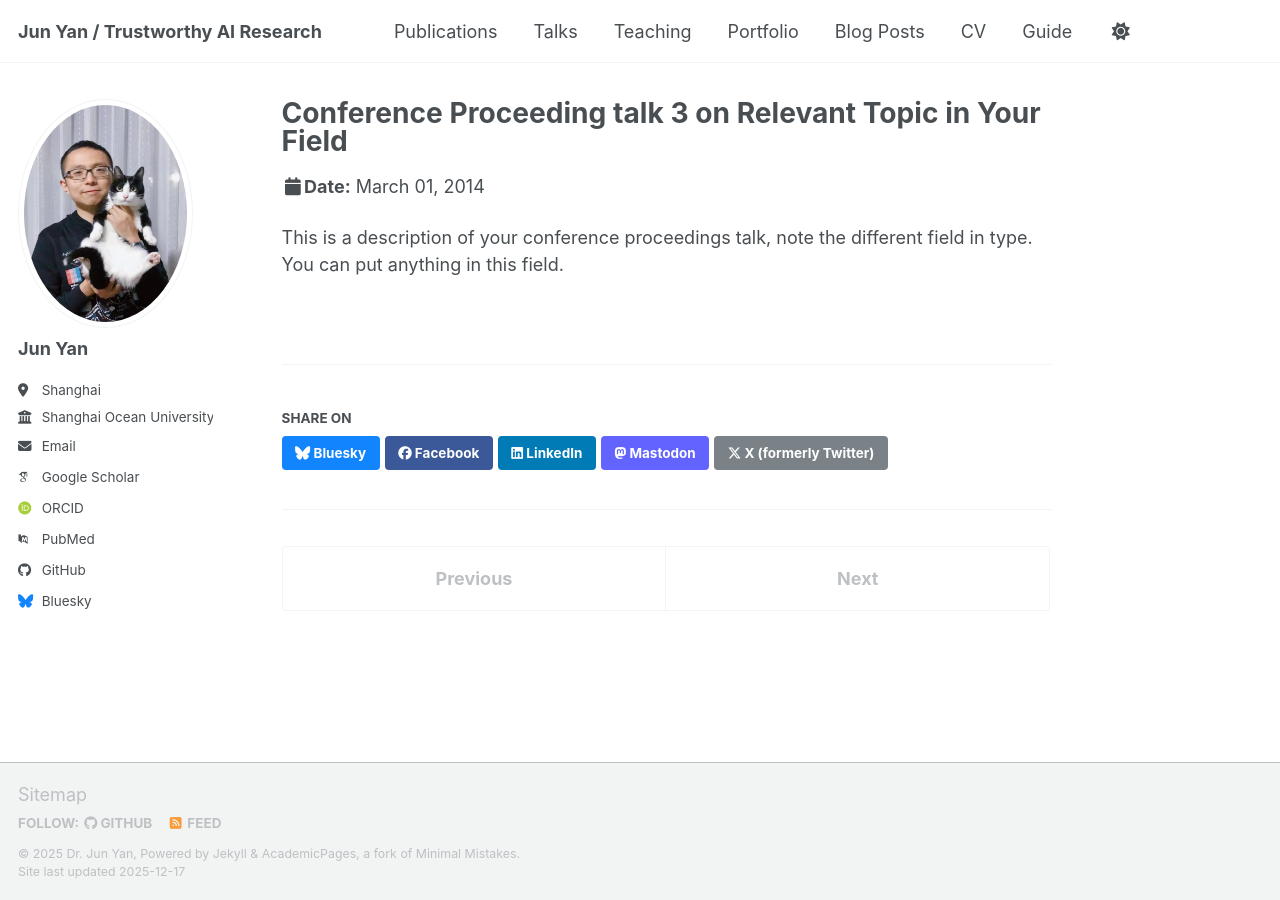
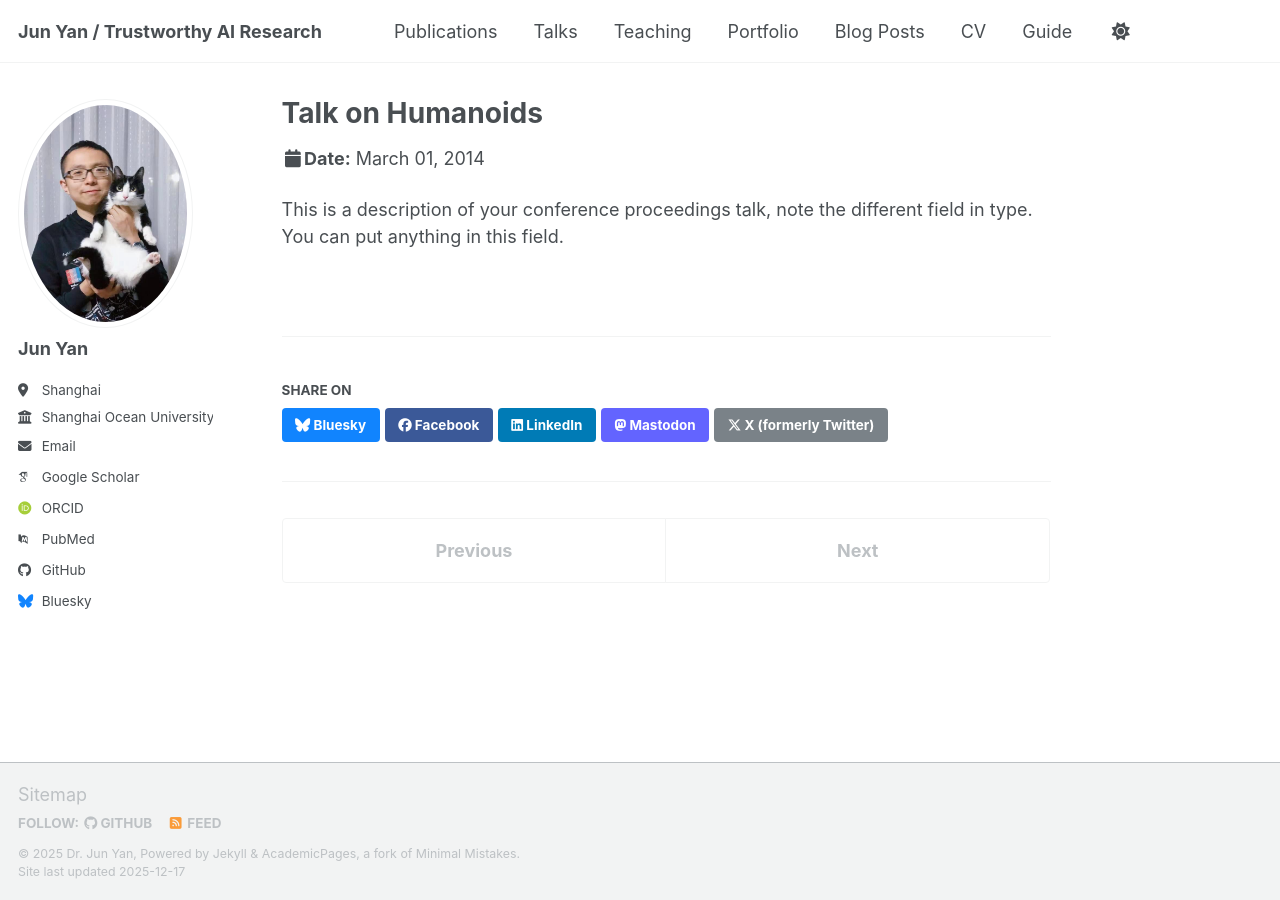
Before and after one commit to momo1986/momo1986.github.io, a Jekyll site: the page built from _talks/2014-03-01-talk-3.md, in a window 1280 px wide. Built offline with Jekyll 4.4.1, drawn with Linux system fonts in a browser that asks for light colours; some web fonts are replaced; a script bundle is joined from its source files by our own code; library files that are not in the unit come from our copies.

Commit message:
Update talk details for Conference Proceeding talk 3

```diff
--- a/_talks/2014-03-01-talk-3.md
+++ b/_talks/2014-03-01-talk-3.md
@@ -1,11 +1,11 @@
 ---
-title: "Conference Proceeding talk 3 on Relevant Topic in Your Field"
+title: "Talk on Humanoids"
 collection: talks
 type: "Conference proceedings talk"
 permalink: /talks/2014-03-01-talk-3
-venue: "Testing Institute of America 2014 Annual Conference"
+venue: "Training for public functionaries"
 date: 2014-03-01
-location: "Los Angeles, CA, USA"
+location: "Shangyu, Shaoxing, China"
 ---
 
 This is a description of your conference proceedings talk, note the different field in type. You can put anything in this field.
```
